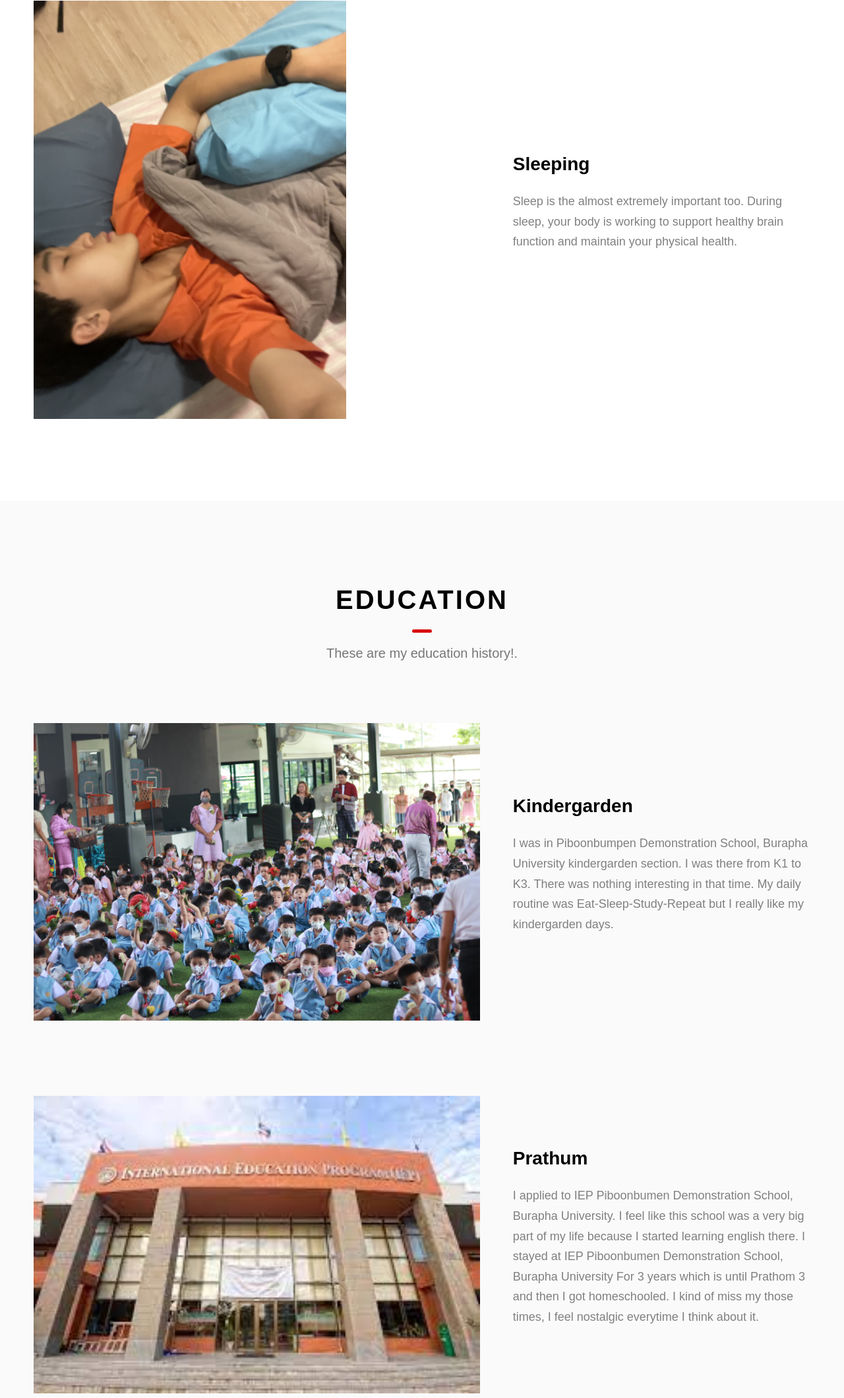
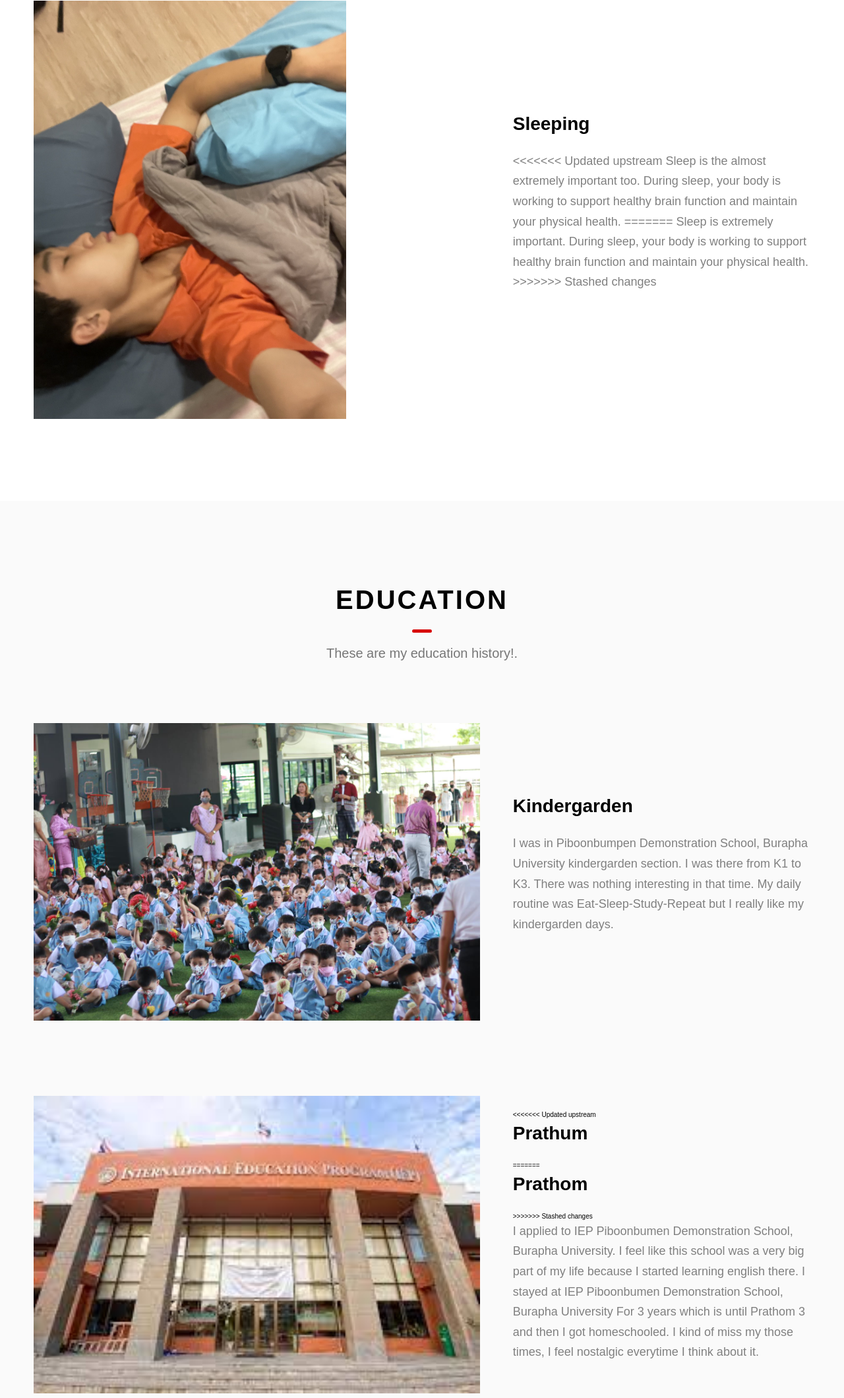
Before and after one commit to Blaqet/Bennysweb, a plain HTML site: page index.html in a window 1280 px wide. Shown: the part 3535-5654 px from the top of the page at 66% size. Drawn offline with Linux system fonts and the light colour scheme.

Commit message:
Update index.html

```diff
--- a/index.html
+++ b/index.html
@@ -232,7 +232,11 @@
                   <h3 class="projects__row-content-title">Sleeping
                   </h3>
                   <p class="projects__row-content-desc">
+<<<<<<< Updated upstream
                     Sleep is the almost extremely important too. During sleep, your body is working to support healthy brain function and maintain your physical health.
+=======
+                    Sleep is extremely important. During sleep, your body is working to support healthy brain function and maintain your physical health.
+>>>>>>> Stashed changes
                   </p>
 
             </div>
@@ -278,7 +282,11 @@ but I really like my kindergarden days.
                 />
               </div>
               <div class="projects__row-content">
+<<<<<<< Updated upstream
                 <h3 class="projects__row-content-title">Prathum</h3>
+=======
+                <h3 class="projects__row-content-title">Prathom</h3>
+>>>>>>> Stashed changes
                 <p class="projects__row-content-desc">
                   I applied to IEP Piboonbumen Demonstration School, Burapha University. I feel like this school was a very big part of my life because I started learning english there. I stayed at IEP Piboonbumen Demonstration School, Burapha University
 For 3 years which is until Prathom 3 and then I got homeschooled. I kind of miss my those times, I feel nostalgic everytime I think about it.
@@ -311,7 +319,11 @@ For 3 years which is until Prathom 3 and then I got homeschooled. I kind of miss
         <h2 class="heading heading-sec heading-sec__mb-med">
           <span class="heading-sec__main heading-sec__main--lt">Contact</span>
           <span class="heading-sec__sub heading-sec__sub--lt">
+<<<<<<< Updated upstream
             <a href="mailto:Bennysommatat@gmail.com">Email</a>
+=======
+            <a href="mailto:Bennysommatat@gmail.com">Email:Bennysommatat@gmail.com</a>
+>>>>>>> Stashed changes
             <br>
           </span>
         </h2>
```
